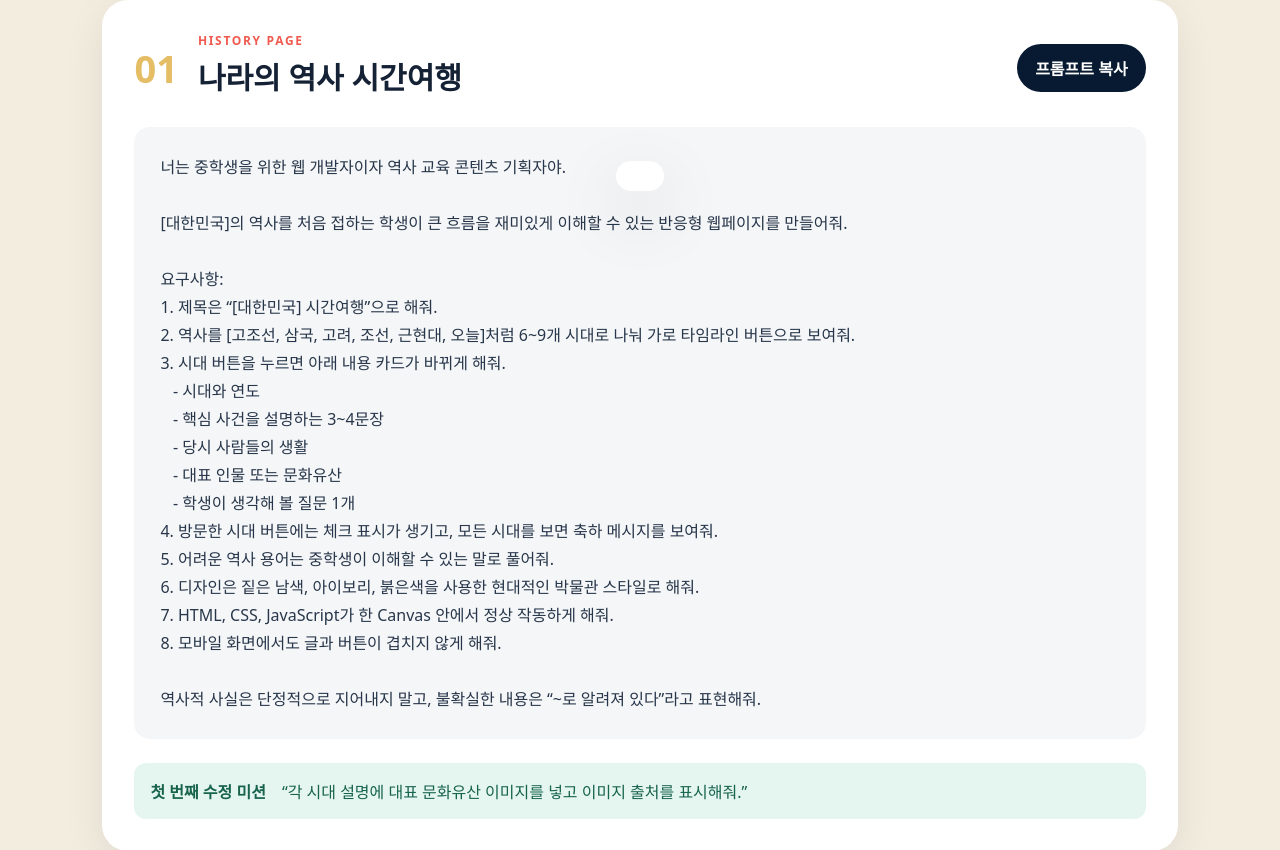
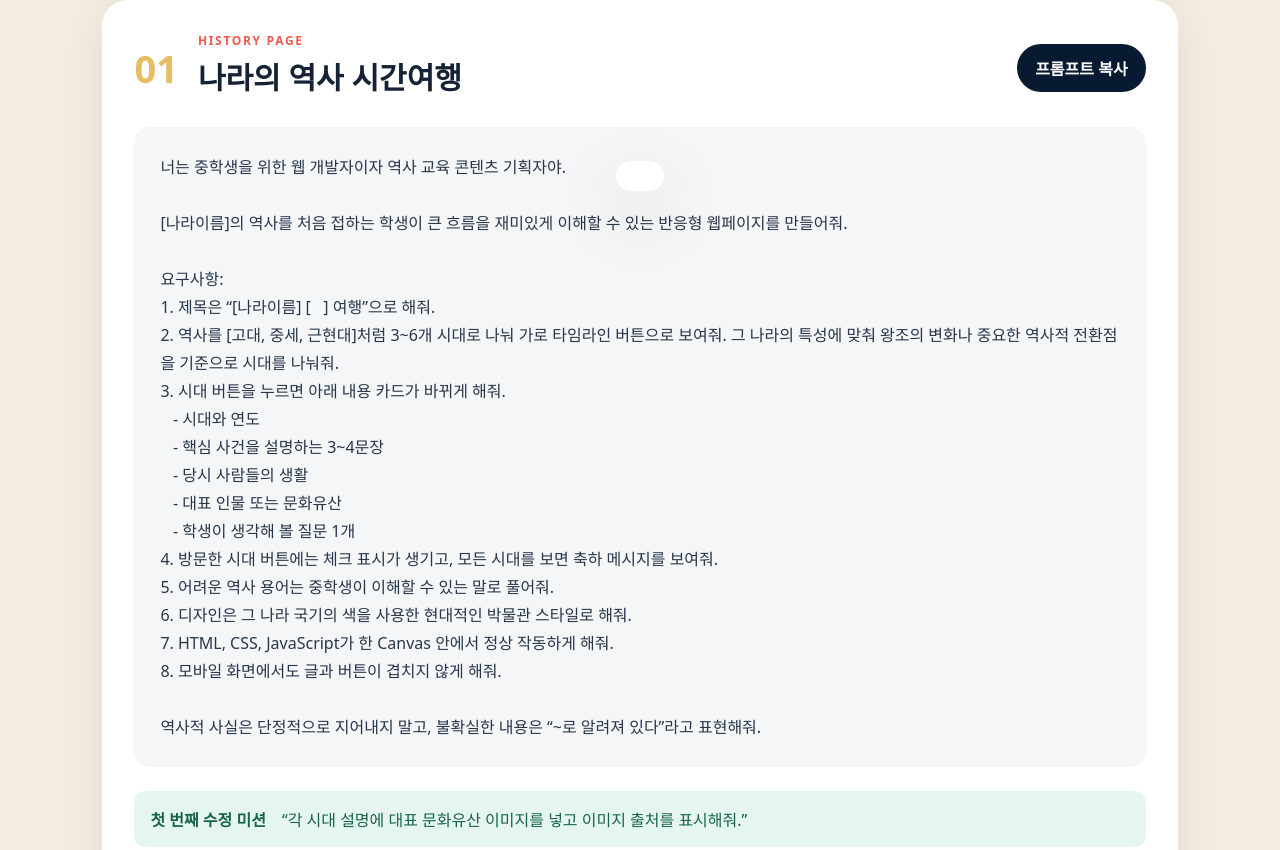
Before and after one commit to mascajs/korea, a plain HTML site: page prompts.html in a window 1280 px wide. Shown: the part 699-1549 px from the top of the page. Drawn offline with Linux system fonts and the light colour scheme.

Commit message:
Generalize history page prompt

```diff
--- a/prompts.html
+++ b/prompts.html
@@ -9,11 +9,11 @@
     <section class="prompt-list">
       <article class="prompt-card"><div class="prompt-title"><span>01</span><div><p>HISTORY PAGE</p><h2>나라의 역사 시간여행</h2></div><button class="copy-btn">프롬프트 복사</button></div><pre>너는 중학생을 위한 웹 개발자이자 역사 교육 콘텐츠 기획자야.
 
-[대한민국]의 역사를 처음 접하는 학생이 큰 흐름을 재미있게 이해할 수 있는 반응형 웹페이지를 만들어줘.
+[나라이름]의 역사를 처음 접하는 학생이 큰 흐름을 재미있게 이해할 수 있는 반응형 웹페이지를 만들어줘.
 
 요구사항:
-1. 제목은 “[대한민국] 시간여행”으로 해줘.
-2. 역사를 [고조선, 삼국, 고려, 조선, 근현대, 오늘]처럼 6~9개 시대로 나눠 가로 타임라인 버튼으로 보여줘.
+1. 제목은 “[나라이름] [   ] 여행”으로 해줘.
+2. 역사를 [고대, 중세, 근현대]처럼 3~6개 시대로 나눠 가로 타임라인 버튼으로 보여줘. 그 나라의 특성에 맞춰 왕조의 변화나 중요한 역사적 전환점을 기준으로 시대를 나눠줘.
 3. 시대 버튼을 누르면 아래 내용 카드가 바뀌게 해줘.
    - 시대와 연도
    - 핵심 사건을 설명하는 3~4문장
@@ -22,7 +22,7 @@
    - 학생이 생각해 볼 질문 1개
 4. 방문한 시대 버튼에는 체크 표시가 생기고, 모든 시대를 보면 축하 메시지를 보여줘.
 5. 어려운 역사 용어는 중학생이 이해할 수 있는 말로 풀어줘.
-6. 디자인은 짙은 남색, 아이보리, 붉은색을 사용한 현대적인 박물관 스타일로 해줘.
+6. 디자인은 그 나라 국기의 색을 사용한 현대적인 박물관 스타일로 해줘.
 7. HTML, CSS, JavaScript가 한 Canvas 안에서 정상 작동하게 해줘.
 8. 모바일 화면에서도 글과 버튼이 겹치지 않게 해줘.
 
```
